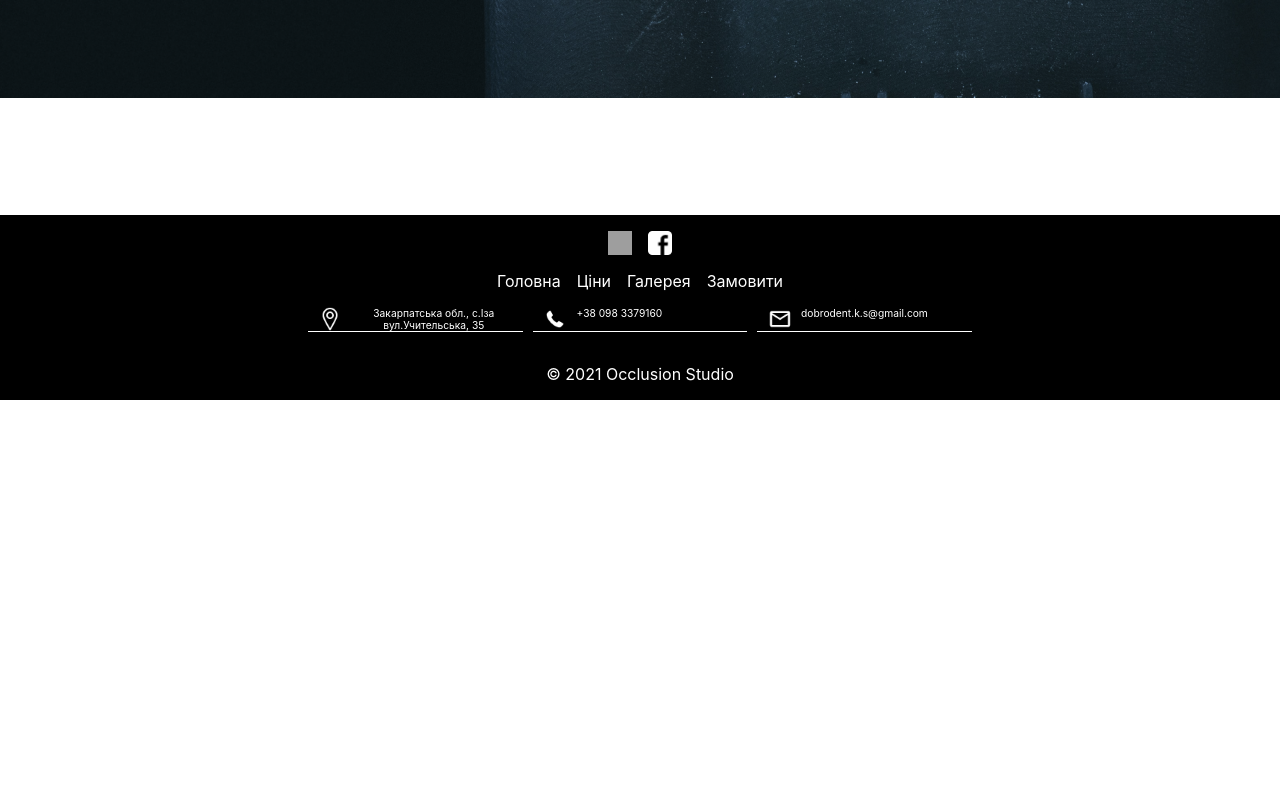
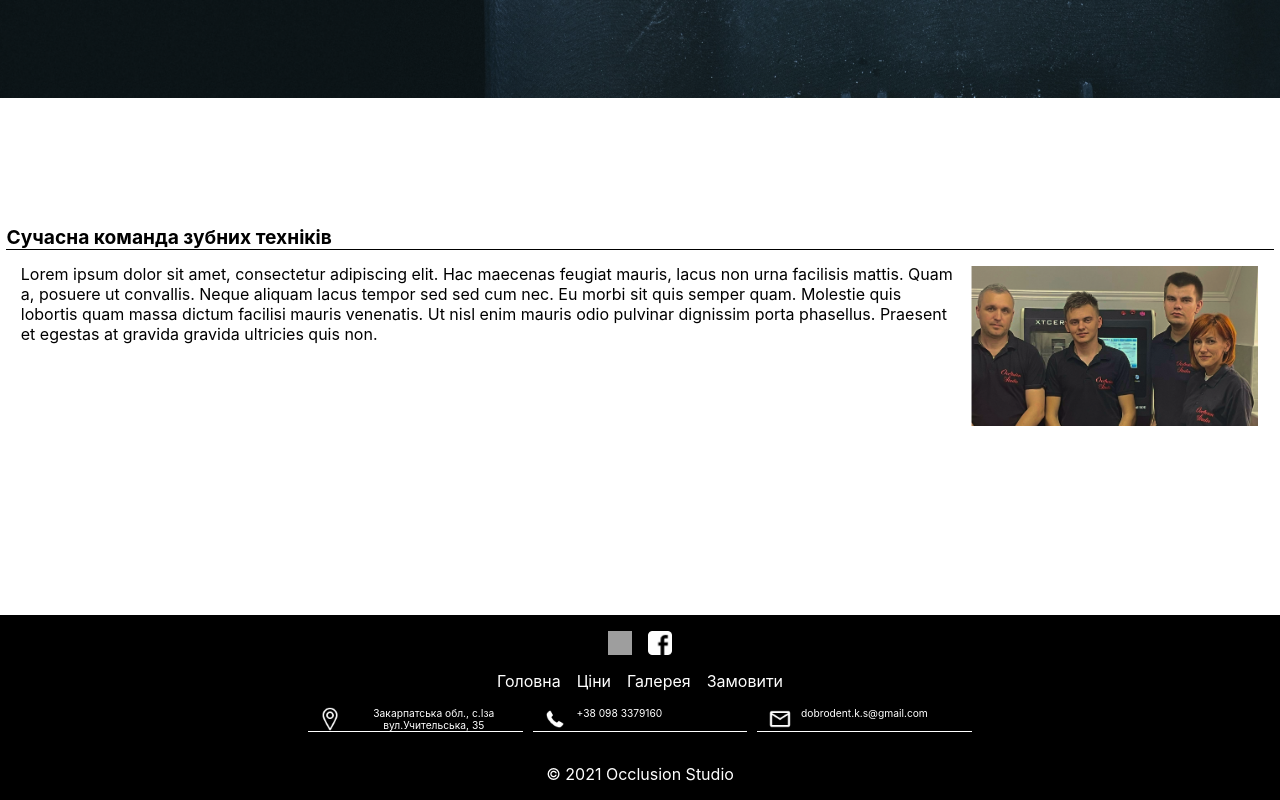
Before and after one commit to GTFTT/occlusion-studio, a React (Create React App) app: page / in a window 1280 px wide. Shown: the part 585-1385 px from the top of the page. Before the commit the page ends 985 px from the top, so only its background shows below. Built offline with nearby package versions, Linux system fonts and the light colour scheme; grey boxes are pictures that could not be loaded.

Commit message:
tempBlockInitialized

```diff
--- a/src/App.js
+++ b/src/App.js
@@ -1,11 +1,12 @@
 import './App.css';
 
-import { Intro, Footer } from './components';
+import { Intro, Footer, TempBody } from './components';
 
 function App() {
 	return (
 		<div className="App">
 			<Intro />
+			<TempBody />
 			<Footer />
 		</div>
 	);
--- /dev/null
+++ b/src/components/TempBody/Block/Image/index.js
@@ -0,0 +1,26 @@
+/* eslint-disable jsx-a11y/img-redundant-alt */
+import React from 'react';
+
+import Styles from './styles.module.css';
+
+import DEFAULT_IMAGE from './ImageNotFound.png';
+
+/**
+ * @property image - imported image to load
+ */
+export default class Image extends React.PureComponent {
+
+    render() {
+        const {
+            image,
+        } = this.props;
+
+        return <div className={ Styles.imageCont }>
+            <img
+                src={ image || DEFAULT_IMAGE }
+                className={Styles.image}
+                alt="image"
+            />
+        </div>;
+    }
+}
--- /dev/null
+++ b/src/components/TempBody/Block/Image/styles.module.css
@@ -0,0 +1,12 @@
+.imageCont {
+    display: inline-block;
+    padding: 0.1em;
+}
+
+.image {
+    height: 10em;
+    margin: 0;
+    padding: 0;
+    /* border: 0.1em solid black; */
+    /* border-radius: 0.3em; */
+}
--- /dev/null
+++ b/src/components/TempBody/Block/index.js
@@ -0,0 +1,30 @@
+import React from 'react';
+
+import Styles from './styles.module.css';
+import Image from './Image';
+
+
+export default class Block extends React.Component {
+
+    render() {
+        const {
+            image,
+            title,
+            children,
+        } = this.props;
+
+        return <div className={Styles.blockCont}>
+            <div className={Styles.title}>{ title }</div>
+            <div className={Styles.contentCont}>
+                <div className={Styles.childrenCont}>{ children }</div>
+                <div className={Styles.imageCont}>
+                    {
+                        image
+                            ? <Image image={ image }/>
+                            : null
+                    }
+                </div>
+            </div>
+        </div>
+    }
+}
--- /dev/null
+++ b/src/components/TempBody/Block/styles.module.css
@@ -0,0 +1,28 @@
+.blockCont {
+    padding: 0.6em 0.4em 0.2em 0.4em;
+    /* background-color: #e6f0fd; */
+    /* border-radius: 0.2em; */
+}
+
+.title {
+    color: black;
+    font-weight: bold;
+    font-size: 1.2em;
+    text-align: left;
+    border-bottom: 0.1em solid black;
+}
+
+.contentCont {
+    display: flex;
+    justify-content: space-between;
+    padding: 0.4em;
+    text-align: left;
+}
+
+.childrenCont {
+    padding: 0.5em;
+}
+
+.imageCont {
+    padding: 0.5em;
+}
--- /dev/null
+++ b/src/components/TempBody/index.tsx
@@ -0,0 +1,23 @@
+import * as React from 'react';
+
+import Styles from './styles.module.css';
+import Team from './images/Team.png';
+import Block from './Block';
+
+/**
+ * TODO create normal components, this was created temporarily for presentation purposes
+ */
+export default function TempBody () {
+  return (
+    <div className={ Styles.mainCont }>
+      <Block title={"Сучасна команда зубних техніків"} image={Team}>
+      Lorem ipsum dolor sit amet, consectetur adipiscing elit.
+      Hac maecenas feugiat mauris, lacus non urna facilisis mattis.
+      Quam a, posuere ut convallis. Neque aliquam lacus tempor sed sed cum nec.
+      Eu morbi sit quis semper quam. Molestie quis lobortis quam massa
+      dictum facilisi mauris venenatis. Ut nisl enim mauris odio pulvinar
+      dignissim porta phasellus. Praesent et egestas at gravida gravida ultricies quis non.
+      </Block>
+    </div>
+  );
+}
--- /dev/null
+++ b/src/components/TempBody/styles.module.css
@@ -0,0 +1,4 @@
+.mainCont {
+    /* background-color: violet; */
+    min-height: 50vh;
+}
--- a/src/components/index.js
+++ b/src/components/index.js
@@ -1,4 +1,5 @@
 export { default as Menu } from './Menu';
 export { default as Footer } from './Footer';
 export { default as Intro } from './Intro';
+export { default as TempBody } from './TempBody';
 export { default as StyledButton } from './StyledButton';
```
Also changed, not shown: src/components/TempBody/Block/Image/ImageNotFound.png (added), src/components/TempBody/images/Team.png (added).
